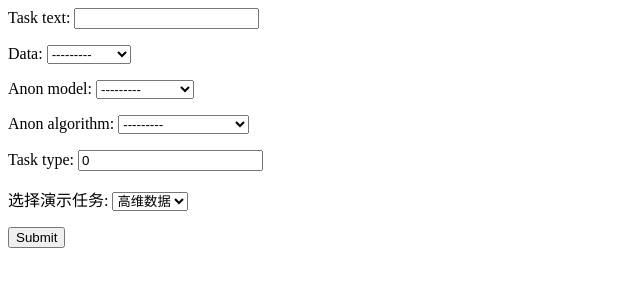
After one commit to qiyuangong/ppdpes, a Django app: page /PPDP/add_task in a window 1280 px wide. The commit adds this page. Shown: the top 300 px of the page, without its empty margins (0-640 px from the left). Run offline with Django 3.2, Linux system fonts and the light colour scheme; data comes from the database, SQL or seed files in the repository; both versions use the stored data as it was after the commit; parts of the project's set-up code (start-up, migrations or seed data) failed here and were passed over.

Commit message:
增加add_task页面，但是问题还是不少的。

```diff
--- /dev/null
+++ b/PPDP/forms.py
@@ -0,0 +1,40 @@
+#coding=utf-8
+from django import forms
+from models import Anon_Task, Anon_Algorithm, Anon_Model, Data
+
+TASK_CAT = (
+    ('1', '高维数据'),
+    ('2', '缺失数据'),
+    ('3', '复杂关系'),
+)
+
+TASK_TYPE = (
+    ('1', '匿名'),
+    ('2', '评估'),
+)
+
+class add_task_form(forms.ModelForm):
+    task_cat = forms.ChoiceField(label='选择演示任务', choices=TASK_CAT)
+
+    class Meta:
+        model = Anon_Task
+        fields = ['task_text', 'data', 'anon_model', 'anon_algorithm', 'task_type']
+
+
+class old_task_form(forms.Form):
+    task_cat = forms.ChoiceField(label='选择演示任务', choices=TASK_CAT)
+    task_type = forms.ChoiceField(label='选择任务类型', choices=TASK_TYPE)
+    dataset_choice = [(index, ins.data_text) for index, ins in enumerate(Data.objects.all())]
+    model_choice = [(index, ins.model_text) for index, ins in enumerate(Anon_Model.objects.all())]
+    algorithm_choice = [(index, ins.algorithm_text) for index, ins in enumerate(Anon_Algorithm.objects.all())]
+    dataset = forms.ChoiceField(label='选择数据集', choices=dataset_choice)
+    model = forms.ChoiceField(label='选择匿名模型',choices=model_choice)
+    algorithm = forms.ChoiceField(label='选择匿名算法',choices=algorithm_choice)
+    parameter = forms.CharField()
+
+    def is_valid(self):
+        return True
+
+    def clean_dataset(self):
+        data_s = self.cleaned_data.get('dataset')
+        return Data.objects.get(data_text=data_s)
--- a/PPDP/urls.py
+++ b/PPDP/urls.py
@@ -4,6 +4,7 @@ from . import views
 
 urlpatterns = [
     url(r'^$', views.index, name='index'),
+    url(r'^add_task$', views.add_task, name='add_task'),
     url(r'^task/(?P<task_id>[0-9]+)$', views.task_detail, name='detail'),
     url(r'^anon(?P<anon_result_id>[0-9]+)$', views.anon_detail, name='anon_detail'),
     url(r'^eval(?P<eval_result_id>[0-9]+)$', views.eval_detail, name='eval_detail'),
--- a/PPDP/views.py
+++ b/PPDP/views.py
@@ -1,9 +1,25 @@
 from django.shortcuts import render, get_object_or_404
 # from fig_plot import cmp_multiple_result
 import json
-from django.http import HttpResponse
+from django.http import HttpResponse, HttpResponseRedirect
 
 from models import Anon_Task, Anon_Result, Eval_Result
+from forms import add_task_form
+import pdb
+
+
+def add_task(request):
+    if request.method == 'POST': # If the form has been submitted...
+        form = add_task_form(request.POST) # A form bound to the POST data
+        if form.is_valid(): # All validation rules pass
+            # Process the data in form.cleaned_data
+            # ...
+            form.save()
+            # pdb.set_trace()
+            return HttpResponseRedirect('/PPDP/') # Redirect after POST
+    else:
+        form = add_task_form()
+    return render(request, 'PPDP/add_task.html', {'form': form})
 
 
 def index(request):
--- /dev/null
+++ b/templates/PPDP/add_task.html
@@ -0,0 +1,5 @@
+<form name="form" method="post">
+    {% csrf_token %}
+    {{ form.as_p  }}
+    <input type="submit" value="Submit" />
+</form>
--- a/templates/PPDP/index.html
+++ b/templates/PPDP/index.html
@@ -1,4 +1,5 @@
 <h1>Welcome to Southeast University PPDPES</h1>
+<a href={% url 'add_task'%}>Add new task</a>
 {% if task_list %}
     <ul>
     {% for task in task_list %}
```
Also changed, not shown: db.sqlite3.
